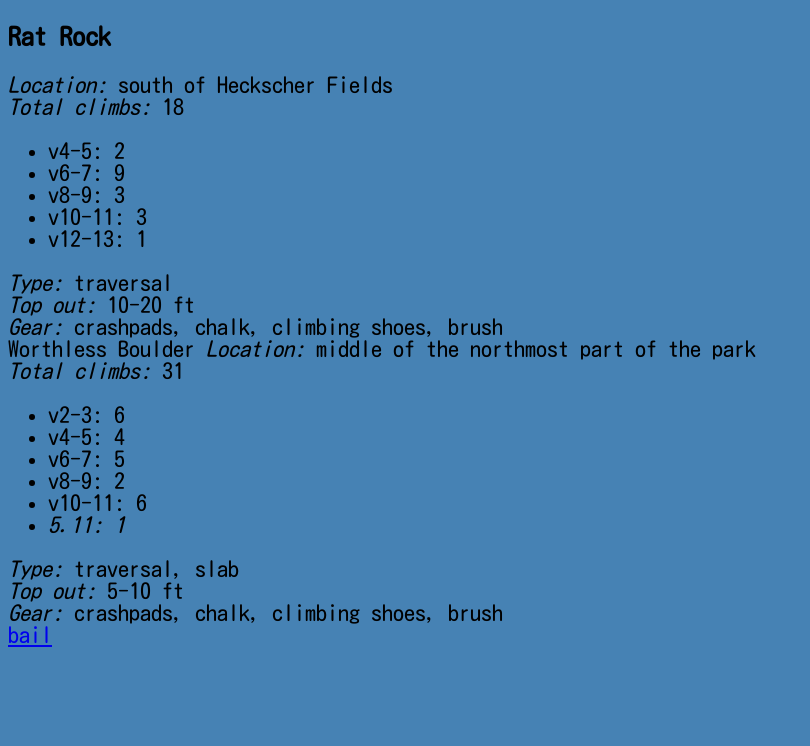
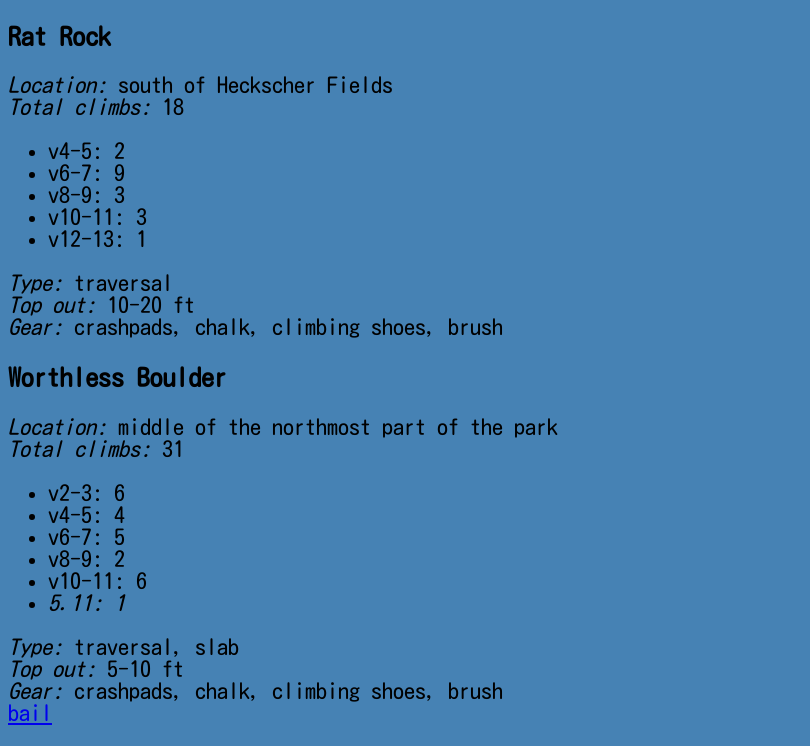
Before and after one commit to slaterc1i/c1i, a plain HTML site: page entry4.html in a window 1280 px wide. Shown: the part 3727-4473 px from the top of the page, without its empty margins (0-810 px from the left). Before the commit the page ends 4395 px from the top, so only its background shows below. Drawn offline with Linux system fonts and the light colour scheme.

Commit message:
Update entry4.html

```diff
--- a/entry4.html
+++ b/entry4.html
@@ -76,7 +76,7 @@
                                 <em>Gear:</em> crashpads, chalk, climbing shoes, brush
                             <br>
                         </div>
-                        <div class="worthless-boulder-info>
+                        <div class="worthless-boulder-info">
                             <h3>Worthless Boulder</h3>
                                 <em>Location:</em> middle of the northmost part of the park
                             <br>
```
